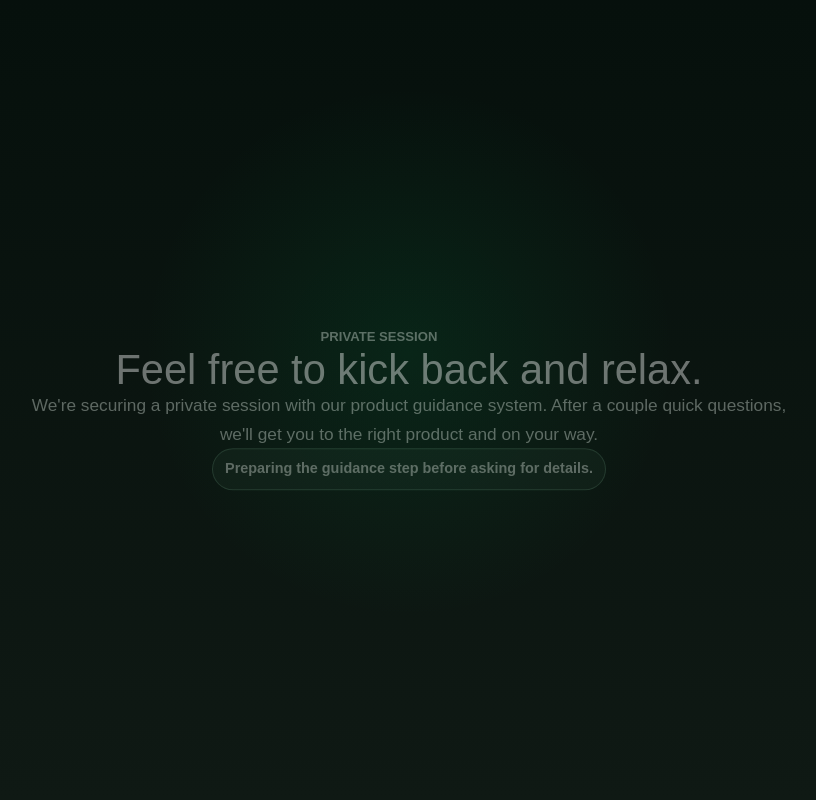
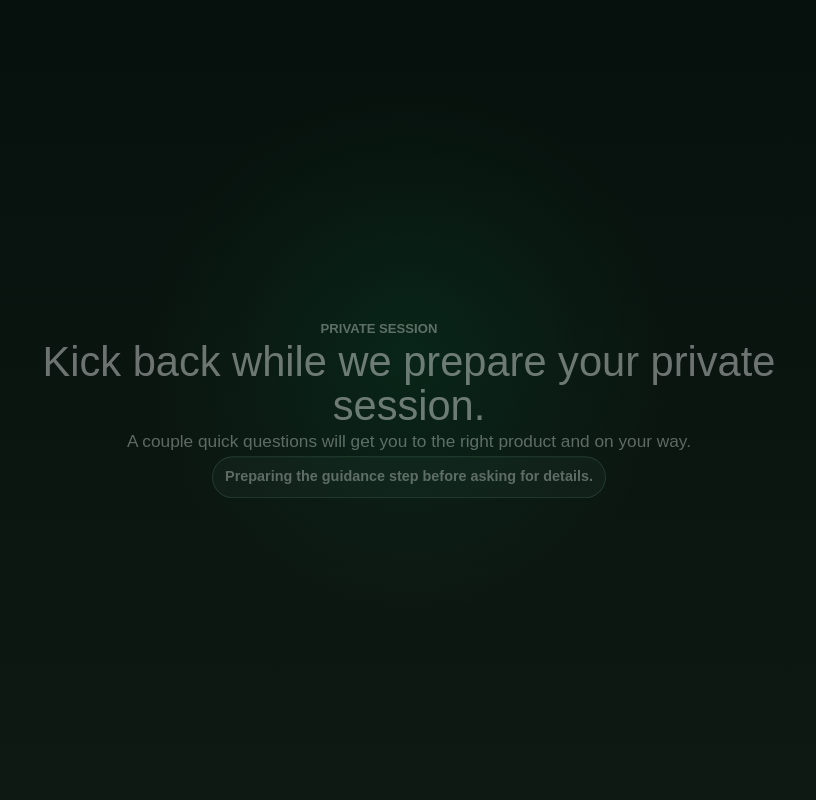
Before and after one commit to ancientagent/scitox-web-rebuild, a Next.js app in the folder site/: page /guidance in a window 1280 px wide. Shown: the top 800 px of the page, without its empty margins (231-1047 px from the left). Built offline with nearby package versions, Linux system fonts and the light colour scheme.

Commit message:
copy: shorten guidance intro sequence

```diff
--- a/site/components/WelcomeGreeting.tsx
+++ b/site/components/WelcomeGreeting.tsx
@@ -85,17 +85,14 @@ function GuidanceWelcomeSequence() {
         <p className="welcome-greeting__eyebrow">You are in the right place</p>
         <h1>Welcome to SciTOX.</h1>
         <p className="welcome-greeting__subtitle">
-          Congratulations! You&apos;ve already completed the most important step
-          toward the next chapter. We&apos;re glad you&apos;re here.
+          You&apos;ve already taken the hardest step. We&apos;re glad you&apos;re here.
         </p>
       </div>
       <div className="welcome-sequence__stage welcome-sequence__stage--session">
         <p className="welcome-greeting__eyebrow">Private session</p>
-        <h1>Feel free to kick back and relax.</h1>
+        <h1>Kick back while we prepare your private session.</h1>
         <p className="welcome-greeting__subtitle">
-          We&apos;re securing a private session with our product guidance
-          system. After a couple quick questions, we&apos;ll get you to the right
-          product and on your way.
+          A couple quick questions will get you to the right product and on your way.
         </p>
         <p className="welcome-greeting__status">
           Preparing the guidance step before asking for details.
```
Also changed, not shown: 1 other file (tests, documents, lock files or other folders).
